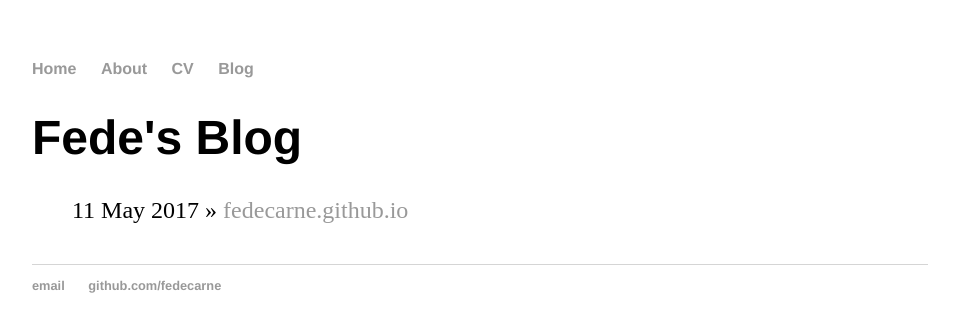
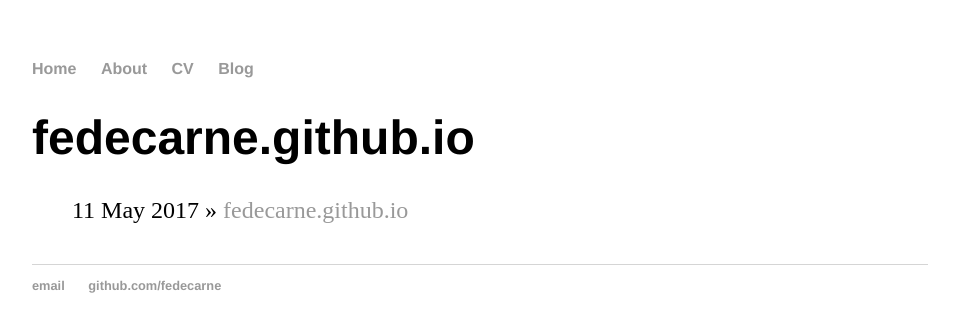
Before and after one commit to fedecarne/fedecarne.github.io, a Jekyll site: the page built from blog/index.html, in a window 1280 px wide. Shown: the top 332 px of the page, without its empty margins (160-1119 px from the left). Built offline with Jekyll 4.4.1, drawn with Linux system fonts in a browser that asks for light colours.

Commit message:
Update index.html

```diff
--- a/blog/index.html
+++ b/blog/index.html
@@ -1,6 +1,6 @@
 ---
 layout: default
-title: Fede's Blog
+title: 	fedecarne.github.io
 ---
 	<h1>{{ page.title }}</h1>
 	<ul class="posts">
```
